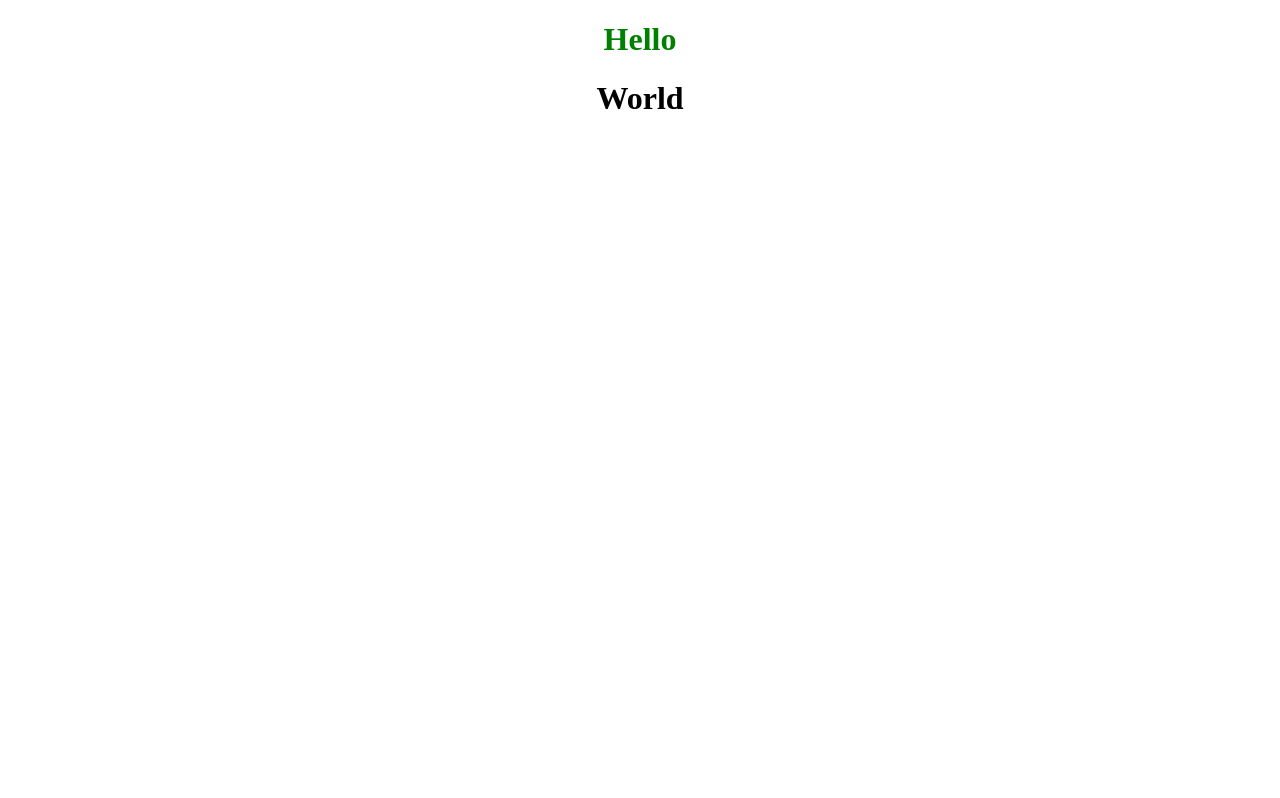
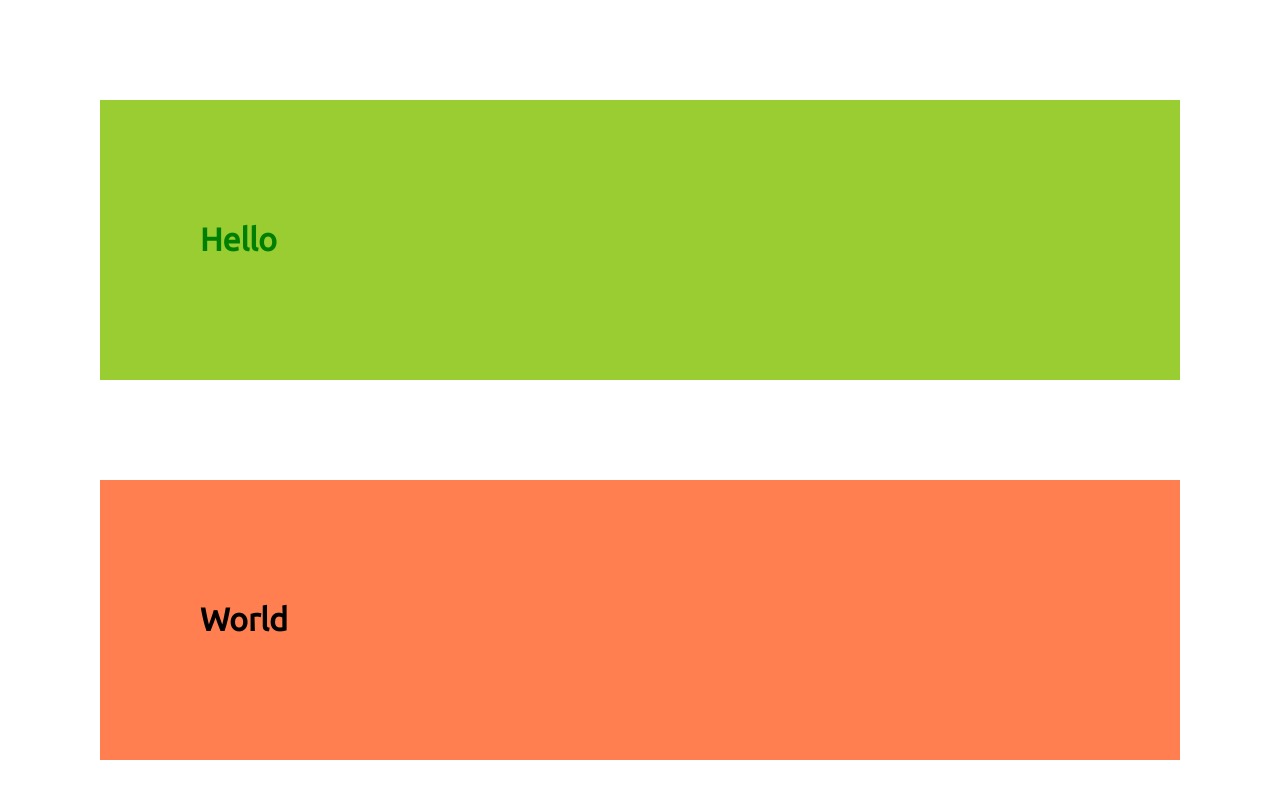
Before and after one commit to mohammednadeem01/portfolio, a plain HTML site: page index.html in a window 1280 px wide. Drawn offline with Linux system fonts and the light colour scheme.

Commit message:
my css learn

```diff
--- a/index.html
+++ b/index.html
@@ -3,15 +3,19 @@
 <head>
     <meta charset='utf-8'>
     <meta http-equiv='X-UA-Compatible' content='IE=edge'>
-    <title>Page Title</title>
+    <title>Portfolio</title>
     <meta name='viewport' content='width=device-width, initial-scale=1'>
     <link rel='stylesheet' type='text/css' media='screen' href='style.css'>
+    <link href="https://fonts.googleapis.com/css?family=Ubuntu&display=swap" rel="stylesheet">
 </head>
+<style>
+
+</style>
 <body>
-    <div class="center">
+    <div class="box1">
         <h1 style="color: green">Hello</h1>
     </div>
-    <div class="center">
+    <div class="box2">
         <h1 style="color: black">World</h1>
     </div>
 </body>
--- a/style.css
+++ b/style.css
@@ -1,3 +1,23 @@
+body{
+    padding: 0;
+    margin: 0;
+    font-family: 'Ubuntu', sans-serif;
+}
+
 .center{
     text-align: center;
 }
+
+.box1{
+    color: brown;
+    background-color: yellowgreen;
+    padding:100px;
+    margin: 100px;
+}
+
+.box2{
+    color: green;
+    background-color: coral;
+    padding: 100px;
+    margin: 100px;
+}
```
